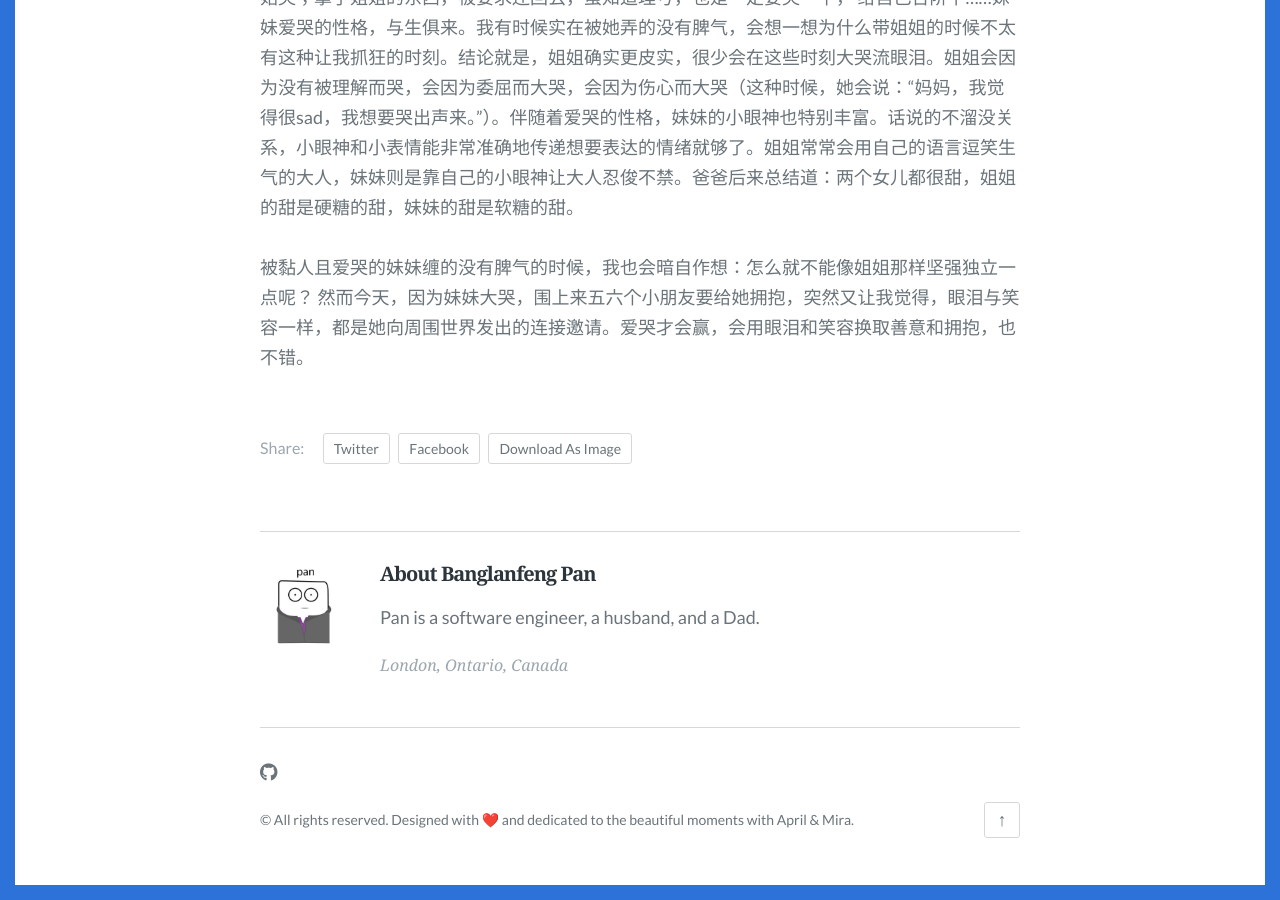
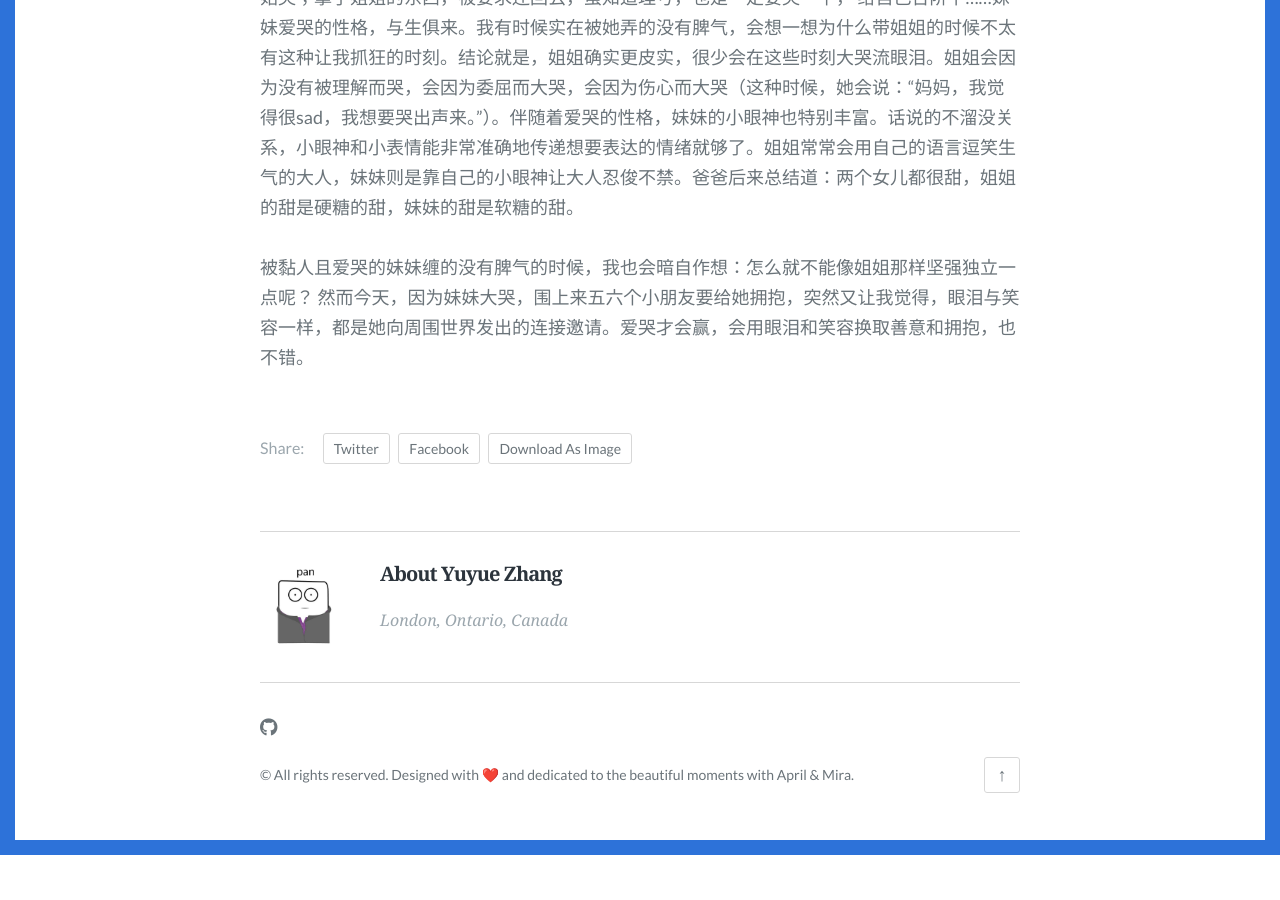
Before and after one commit to spiderPan/APMY, a Jekyll site: the page built from _posts/2026-03-16-爱哭才会赢.md, in a window 1280 px wide and 900 px high, scrolled down 876 px. Built offline with Jekyll 4.4.1, drawn with Linux system fonts in a browser that asks for light colours; some web fonts are replaced; after the commit the page ends 1731 px from its top, so only the background shows below that; some of the changed text lies outside the part shown.

Commit message:
added multiple authors

```diff
--- a/_config.yml
+++ b/_config.yml
@@ -9,7 +9,7 @@
 lang: en-US
 
 # Site title
-title: "太皮公主的日常"
+title: "太皮公主与软糖公主的日常"
 
 # A description of your site for meta tag, search engine results.
 description: "Happy Coding & Happy Writing"
--- a/_data/author.json
+++ /dev/null
@@ -1,6 +0,0 @@
-{
-  "name": "Banglanfeng Pan",
-  "bio": "Pan is a software engineer, a husband, and a Dad.",
-  "location": "London, Ontario, Canada",
-  "image": "/images/author.jpeg"
-}
--- a/_layouts/post.html
+++ b/_layouts/post.html
@@ -9,7 +9,10 @@ layout: default
       <time class="post-date" datetime="{{ page.date | date: "%Y-%m-%d" }}">{{page.date | date: "%B %-d, %Y" }}</time>
       <h1 id="post-title" class="post-title">{{page.title}}</h1>
       <div class="post-meta">
-        By <span class="post-author">{{ site.data.author.name }}</span>{% if page.tags.size > 0 %}<span class="post-tags"> in {% for tag in page.tags %}<a href="{{ site.baseurl }}/tags/#{{ tag | cgi_escape }}" rel="tag">{{ tag }}</a>{% unless forloop.last %}, {% endunless %}{% endfor %}</span>{% endif %}
+        {% assign authors = site.data.authors %}
+        {% assign author_key = page.author | default: "pan" %}
+        {% assign author = authors[author_key] | default: authors["pan"] %}
+        By <span class="post-author">{{ author.name }}</span>{% if page.tags.size > 0 %}<span class="post-tags"> in {% for tag in page.tags %}<a href="{{ site.baseurl }}/tags/#{{ tag | cgi_escape }}" rel="tag">{{ tag }}</a>{% unless forloop.last %}, {% endunless %}{% endfor %}</span>{% endif %}
       </div><!-- .post-meta -->
       {% if page.feature_image and page.feature_image != "" %}
       <figure class="post-thumbnail image-card width-wide">
@@ -29,17 +32,17 @@ layout: default
       <button id="download-btn">Download As Image</button>
     </div><!-- .share-post -->
     <div class="author-box">
-      {% if site.data.author.image and site.data.author.image != "" %}
-      <div class="author-avatar" style="background-image: url('{{ site.data.author.image }}')"><span class="screen-reader-text">{{ site.data.author.name }}'s Picture</span></div>
+      {% if author.image and author.image != "" %}
+      <div class="author-avatar" style="background-image: url('{{ author.image }}')"><span class="screen-reader-text">{{ author.name }}'s Picture</span></div>
       {% endif %}
       <div class="author-details">
-        <h2 class="author-title">About {{ site.data.author.name }}</h2>
-        <div class="author-bio">{{ site.data.author.bio | markdownify }}</div>
-        {% if site.data.author.location and site.data.author.location != "" %}
-        <span class="author-location">{{ site.data.author.location}}</span>
+        <h2 class="author-title">About {{ author.name }}</h2>
+        <div class="author-bio">{{ author.bio | markdownify }}</div>
+        {% if author.location and author.location != "" %}
+        <span class="author-location">{{ author.location}}</span>
         {% endif %}
-        {% if site.data.author.url and site.data.author.url != "" %}
-        <span class="author-website"><a href="{{ site.data.author.url }}" target="_blank" rel="noopener">{{ site.data.author.url }}</a></span>
+        {% if author.url and author.url != "" %}
+        <span class="author-website"><a href="{{ author.url }}" target="_blank" rel="noopener">{{ author.url }}</a></span>
         {% endif %}
       </div><!-- .author-details -->
     </div><!-- .author-box -->
--- a/_posts/2026-03-16-爱哭才会赢.md
+++ b/_posts/2026-03-16-爱哭才会赢.md
@@ -2,9 +2,10 @@
 layout: post
 title: "爱哭才会赢"
 slug: the-crying-wins
+author: yuyue
 description: "爱笑的女孩运气不会太差，爱哭的女孩也不会。"
 date: 2026-03-16
-tags: [family, by-mom]
+tags: [family]
 ---
 
 爸爸今天从daycare接俩娃回家，报告了妹妹今天在daycare发生的一个小小事故：有个小朋友拿了一辆小火车想要跟她一起玩，但是没拿好，玩具小车在妹妹脸上划了一道划痕，还擦破了一点皮。爸爸去接人的时候，daycare的老师递上来一份事故报告，并跟爸爸讲了其中细节：妹妹被玩具车划到后立马哇哇大哭，结果周围五六个小朋友都围过来，都想要给妹妹一个拥抱！听到这里，我也被这个画面感十足的场面逗笑了。
--- a/index.html
+++ b/index.html
@@ -10,7 +10,10 @@ layout: default
       <time class="post-date" datetime="{{ post.date | date: "%Y-%m-%d" }}">{{post.date | date: "%B %-d, %Y" }}</time>
       <h2 class="post-title"><a href="{{ site.baseurl }}{{ post.url }}" rel="bookmark">{{post.title}}</a></h2>
       <div class="post-meta">
-        By <span class="post-author">{{ site.data.author.name }}</span>{% if post.tags.size > 0 %}<span
+        {% assign authors = site.data.authors %}
+        {% assign author_key = page.author | default: "pan" %}
+        {% assign author = authors[author_key] | default: authors["pan"] %}
+        By <span class="post-author">{{ author.name }}</span>{% if post.tags.size > 0 %}<span
           class="post-tags"> in
           {% for tag in post.tags %}<a href="{{ site.baseurl }}/tags/#{{ tag | cgi_escape }}" rel="tag">{{ tag }}</a>{% unless forloop.last %}, {% endunless %}{% endfor %}</span>{% endif %}
       </div><!-- .post-meta -->
```
Also changed, not shown: _data/authors.json (added, +14 -0 lines), about.md (+1 -1 lines), images/pan.jpeg (renamed from images/author.jpeg).
